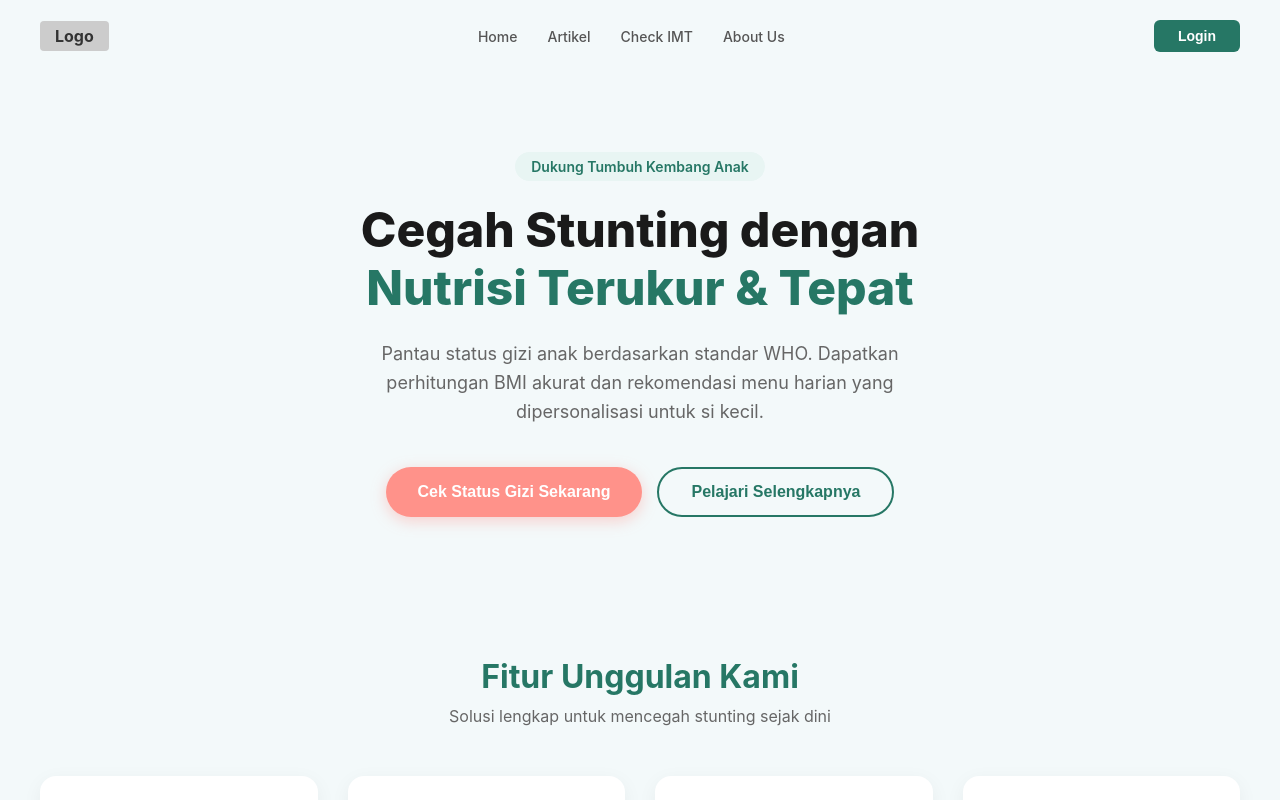
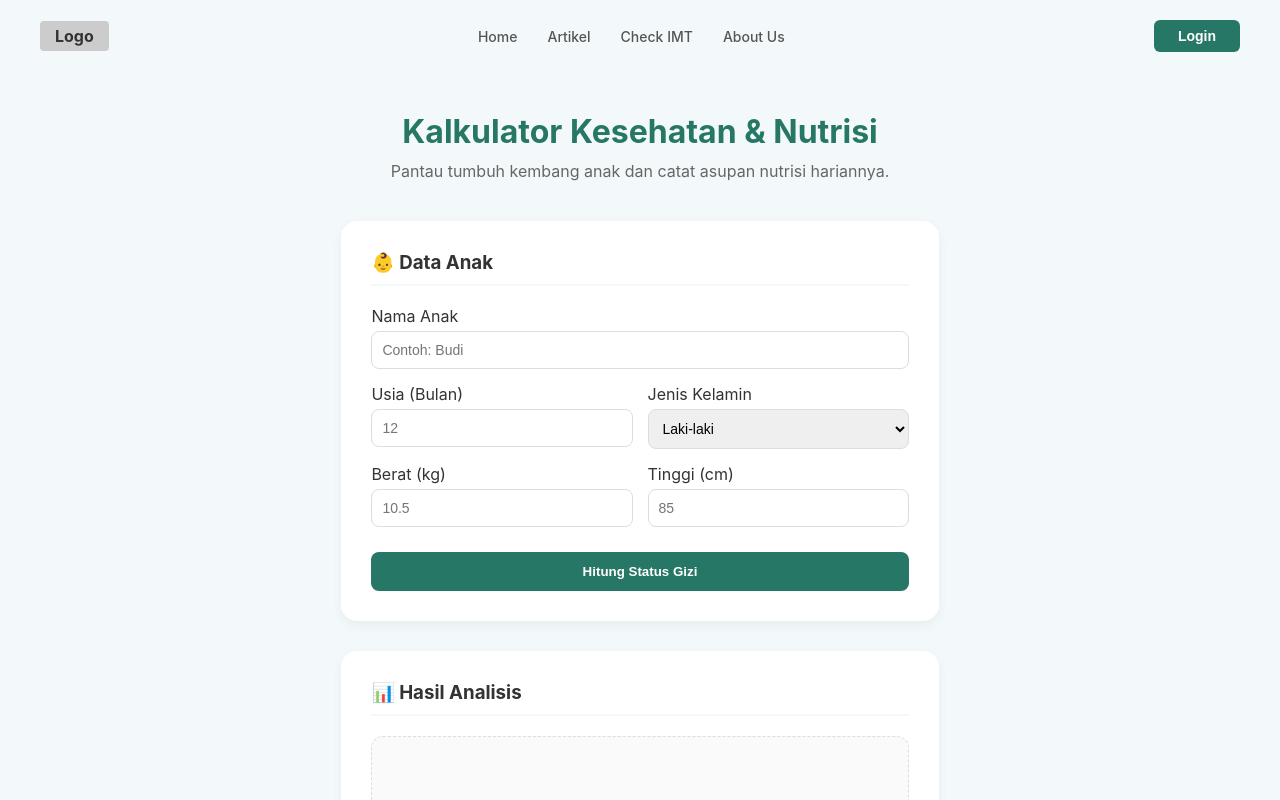
Before and after one commit to MuhamadHafizSaputra/tyo-studio, a React (Vite) app in the folder tyostudio-fe/: page /calculator in a window 1280 px wide. Shown: the top 800 px of the page. Built offline with nearby package versions, Linux system fonts and the light colour scheme.

Commit message:
Fix link?

```diff
--- a/tyostudio-fe/package.json
+++ b/tyostudio-fe/package.json
@@ -11,7 +11,8 @@
   },
   "dependencies": {
     "react": "^19.2.0",
-    "react-dom": "^19.2.0"
+    "react-dom": "^19.2.0",
+    "react-router-dom": "^7.9.6"
   },
   "devDependencies": {
     "@eslint/js": "^9.39.1",
--- /dev/null
+++ b/tyostudio-fe/src/App.tsx
@@ -0,0 +1,18 @@
+// src/App.tsx
+import { Routes, Route } from 'react-router-dom';
+import LandingPage from './Pages/LandingPage';
+import CalculatorIMT from './Pages/CalculatorIMT';
+
+function App() {
+  return (
+    <Routes>
+      {/* Route for Home Page */}
+      <Route path="/" element={<LandingPage />} />
+
+      {/* Route for Calculator Page */}
+      <Route path="/calculator" element={<CalculatorIMT />} />
+    </Routes>
+  );
+}
+
+export default App;
--- a/tyostudio-fe/src/components/Hero.tsx
+++ b/tyostudio-fe/src/components/Hero.tsx
@@ -1,3 +1,6 @@
+// src/components/Hero.tsx
+// Add this import at the top
+import { useNavigate } from 'react-router-dom';
 import React from 'react';
 
 const Hero: React.FC = () => {
--- a/tyostudio-fe/src/components/Navbar.tsx
+++ b/tyostudio-fe/src/components/Navbar.tsx
@@ -1,21 +1,31 @@
+// src/components/Navbar.tsx
 import React from 'react';
+import { Link } from 'react-router-dom'; // Import Link
 
 const Navbar: React.FC = () => {
   return (
     <nav style={styles.nav}>
       <div className="container" style={styles.container}>
-        {/* Logo Placeholder */}
-        <div style={styles.logo}>Logo</div>
+        {/* Logo Link to Home */}
+        <div style={styles.logo}>
+            <Link to="/" style={{ textDecoration: 'none', color: 'inherit' }}>Logo</Link>
+        </div>
 
         {/* Menu Links */}
         <ul style={styles.menu}>
-          {['Home', 'Artikel', 'Check IMT', 'About Us'].map((item) => (
-            <li key={item} style={styles.menuItem}>
-              <a href={`#${item.toLowerCase().replace(' ', '-')}`} style={styles.link}>
-                {item}
-              </a>
+            <li style={styles.menuItem}>
+                <Link to="/" style={styles.link}>Home</Link>
             </li>
-          ))}
+            <li style={styles.menuItem}>
+                <a href="#artikel" style={styles.link}>Artikel</a>
+            </li>
+            <li style={styles.menuItem}>
+                {/* Link to the Calculator Route */}
+                <Link to="/calculator" style={styles.link}>Check IMT</Link>
+            </li>
+            <li style={styles.menuItem}>
+                <a href="#about-us" style={styles.link}>About Us</a>
+            </li>
         </ul>
 
         {/* Login Button */}
@@ -40,6 +50,7 @@ const styles: { [key: string]: React.CSSProperties } = {
     padding: '5px 15px',
     fontWeight: 'bold',
     borderRadius: '4px',
+    cursor: 'pointer',
   },
   menu: {
     display: 'flex',
--- a/tyostudio-fe/src/main.tsx
+++ b/tyostudio-fe/src/main.tsx
@@ -1,12 +1,14 @@
+// src/main.tsx
 import { StrictMode } from 'react'
 import { createRoot } from 'react-dom/client'
+import { BrowserRouter } from 'react-router-dom' // Import BrowserRouter
 import './index.css'
-import LandingPage from './Pages/LandingPage.tsx'
-import CalculatorIMT from './Pages/CalculatorIMT.tsx'
+import App from './App' // Import the new App component
 
 createRoot(document.getElementById('root')!).render(
   <StrictMode>
-    <LandingPage />
-    <CalculatorIMT />
+    <BrowserRouter>
+      <App />
+    </BrowserRouter>
   </StrictMode>,
 )
```
Also changed, not shown: 1 other file (tests, documents, lock files or other folders).
